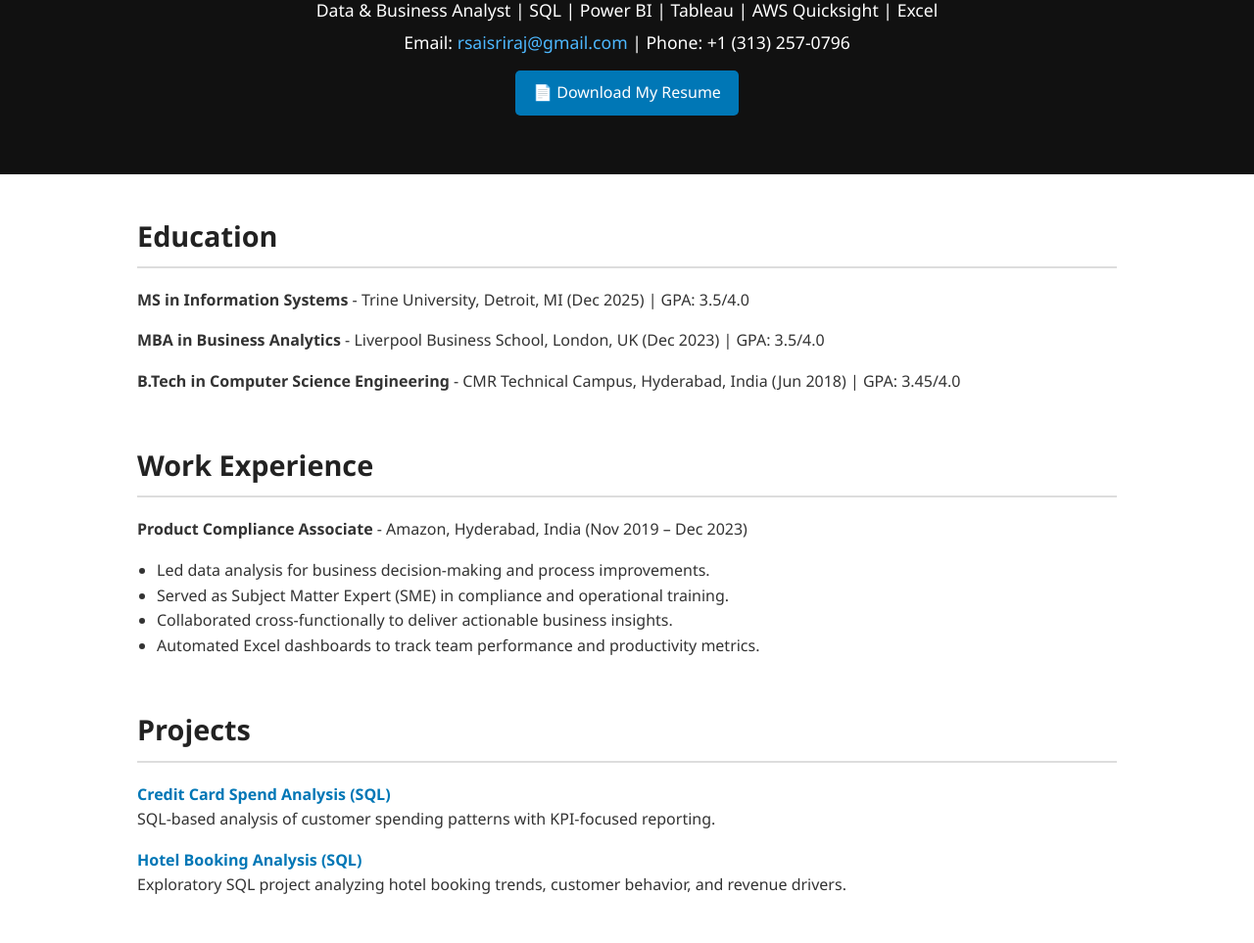
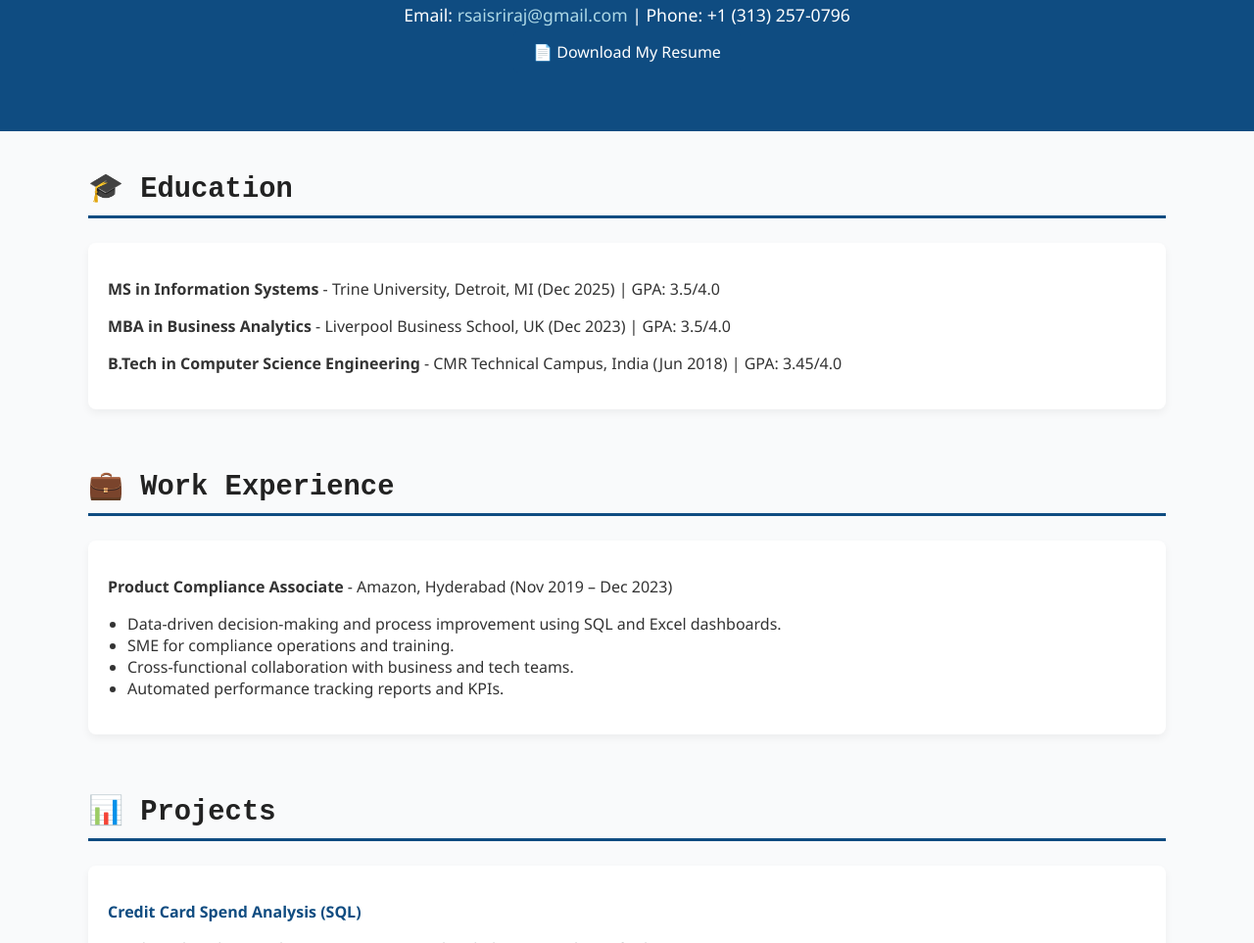
Before and after one commit to rangusaisriraj/saisrirajrangu.github.io, a plain HTML site: page index.html in a window 1280 px wide. Shown: the part 176-1139 px from the top of the page at 98% size. Drawn offline with Linux system fonts and the light colour scheme.

Commit message:
Update index.html

```diff
--- a/index.html
+++ b/index.html
@@ -5,73 +5,106 @@
     <meta name="viewport" content="width=device-width, initial-scale=1.0">
     <title>Sai Sri Raj Rangu | Data & Business Analyst Portfolio</title>
     <style>
+        /* Color Palette */
+        :root {
+            --bg-color: #f9fafb;
+            --card-color: #ffffff;
+            --text-color: #333333;
+            --accent-color: #0f4c81;   /* Deep blue */
+            --accent-hover: #145DA0;
+            --section-title: #222222;
+            --subtle-text: #666666;
+        }
+
         body {
             margin: 0;
             font-family: 'Segoe UI', Tahoma, Geneva, Verdana, sans-serif;
-            background-color: #FFFFFF;
-            color: #333333;
-            line-height: 1.6;
+            background-color: var(--bg-color);
+            color: var(--text-color);
         }
+
         header {
-            background-color: #111111;
-            color: #FFFFFF;
+            background-color: #0f4c81;
+            color: #ffffff;
             padding: 60px 20px;
             text-align: center;
         }
+
         header h1 {
+            font-size: 2.8em;
             margin-bottom: 10px;
-            font-size: 2.8em;
+            font-family: 'Courier New', Courier, monospace; /* Dev feel */
         }
+
         header p {
             margin: 5px 0;
             font-size: 1.1em;
         }
+
         .container {
-            max-width: 1000px;
+            max-width: 1100px;
             margin: 40px auto;
             padding: 0 20px;
         }
+
         section {
-            margin-bottom: 50px;
+            margin-bottom: 60px;
         }
+
         h2 {
-            color: #222222;
-            border-bottom: 2px solid #dddddd;
-            padding-bottom: 8px;
+            color: var(--section-title);
+            border-bottom: 3px solid var(--accent-color);
+            padding-bottom: 10px;
+            margin-bottom: 25px;
+            font-size: 1.8em;
+            font-family: 'Courier New', Courier, monospace;
+        }
+
+        .card {
+            background-color: var(--card-color);
+            border-radius: 8px;
+            box-shadow: 0 4px 8px rgba(0,0,0,0.05);
+            padding: 20px;
             margin-bottom: 20px;
-            font-size: 1.8em;
         }
+
         .btn {
             display: inline-block;
-            padding: 10px 18px;
-            background-color: #0077b6;
-            color: #ffffff;
+            padding: 10px 20px;
+            background-color: var(--accent-color);
+            color: #fff;
             text-decoration: none;
             border-radius: 5px;
-            margin-top: 10px;
             transition: background-color 0.3s ease;
         }
+
         .btn:hover {
-            background-color: #023e8a;
+            background-color: var(--accent-hover);
         }
+
         a {
-            color: #0077b6;
+            color: var(--accent-color);
             text-decoration: none;
         }
+
         a:hover {
             text-decoration: underline;
         }
+
         ul {
             padding-left: 20px;
         }
+
         footer {
             text-align: center;
-            padding: 20px;
-            background-color: #111111;
-            color: #CCCCCC;
+            padding: 30px;
+            background-color: #0f4c81;
+            color: #ccc;
             font-size: 0.9em;
         }
-        @media (max-width: 600px) {
+
+        /* Mobile Responsive */
+        @media (max-width: 768px) {
             header h1 {
                 font-size: 2em;
             }
@@ -86,60 +119,73 @@
 <header>
     <h1>Sai Sri Raj Rangu</h1>
     <p>Data & Business Analyst | SQL | Power BI | Tableau | AWS Quicksight | Excel</p>
-    <p>Email: <a href="mailto:rsaisriraj@gmail.com" style="color:#4DB8FF;">rsaisriraj@gmail.com</a> | Phone: +1 (313) 257-0796</p>
+    <p>Email: <a href="mailto:rsaisriraj@gmail.com" style="color:#ADD8E6;">rsaisriraj@gmail.com</a> | Phone: +1 (313) 257-0796</p>
     <a class="btn" href="https://drive.google.com/file/d/1JNGaLh_uXoo2EtoYcO2a-spvr_UfJLFh/view?usp=drive_link" target="_blank">📄 Download My Resume</a>
 </header>
 
 <div class="container">
 
     <section>
-        <h2>Education</h2>
+        <h2>🎓 Education</h2>
+        <div class="card">
             <p><strong>MS in Information Systems</strong> - Trine University, Detroit, MI (Dec 2025) | GPA: 3.5/4.0</p>
-        <p><strong>MBA in Business Analytics</strong> - Liverpool Business School, London, UK (Dec 2023) | GPA: 3.5/4.0</p>
-        <p><strong>B.Tech in Computer Science Engineering</strong> - CMR Technical Campus, Hyderabad, India (Jun 2018) | GPA: 3.45/4.0</p>
+            <p><strong>MBA in Business Analytics</strong> - Liverpool Business School, UK (Dec 2023) | GPA: 3.5/4.0</p>
+            <p><strong>B.Tech in Computer Science Engineering</strong> - CMR Technical Campus, India (Jun 2018) | GPA: 3.45/4.0</p>
+        </div>
     </section>
 
     <section>
-        <h2>Work Experience</h2>
-        <p><strong>Product Compliance Associate</strong> - Amazon, Hyderabad, India (Nov 2019 – Dec 2023)</p>
+        <h2>💼 Work Experience</h2>
+        <div class="card">
+            <p><strong>Product Compliance Associate</strong> - Amazon, Hyderabad (Nov 2019 – Dec 2023)</p>
             <ul>
-            <li>Led data analysis for business decision-making and process improvements.</li>
-            <li>Served as Subject Matter Expert (SME) in compliance and operational training.</li>
-            <li>Collaborated cross-functionally to deliver actionable business insights.</li>
-            <li>Automated Excel dashboards to track team performance and productivity metrics.</li>
+                <li>Data-driven decision-making and process improvement using SQL and Excel dashboards.</li>
+                <li>SME for compliance operations and training.</li>
+                <li>Cross-functional collaboration with business and tech teams.</li>
+                <li>Automated performance tracking reports and KPIs.</li>
             </ul>
+        </div>
     </section>
 
     <section>
-        <h2>Projects</h2>
-        <p><strong><a href="https://github.com/rangusaisriraj/credit-card-spend-analysis" target="_blank">Credit Card Spend Analysis (SQL)</a></strong><br>
-        SQL-based analysis of customer spending patterns with KPI-focused reporting.</p>
+        <h2>📊 Projects</h2>
 
-        <p><strong><a href="https://github.com/rangusaisriraj/Hotel_Booking_SQL_Project" target="_blank">Hotel Booking Analysis (SQL)</a></strong><br>
-        Exploratory SQL project analyzing hotel booking trends, customer behavior, and revenue drivers.</p>
+        <div class="card">
+            <p><strong><a href="https://github.com/rangusaisriraj/credit-card-spend-analysis" target="_blank">Credit Card Spend Analysis (SQL)</a></strong></p>
+            <p>SQL-based analysis exploring customer spending behaviors and KPIs for business strategy.</p>
+        </div>
+
+        <div class="card">
+            <p><strong><a href="https://github.com/rangusaisriraj/Hotel_Booking_SQL_Project" target="_blank">Hotel Booking Analysis (SQL)</a></strong></p>
+            <p>Data-driven insights into booking patterns, revenue forecasting, and cancellation analysis.</p>
+        </div>
     </section>
 
     <section>
-        <h2>Certifications</h2>
+        <h2>🎖️ Certifications</h2>
+        <div class="card">
             <ul>
                 <li>Power BI Data Analyst Associate - Microsoft</li>
                 <li>SQL for Data Science - Coursera</li>
                 <li>Data Visualization with Tableau - Udemy</li>
             </ul>
+        </div>
     </section>
 
     <section>
-        <h2>Contact</h2>
+        <h2>📬 Contact</h2>
+        <div class="card">
             <p>Email: <a href="mailto:rsaisriraj@gmail.com">rsaisriraj@gmail.com</a></p>
             <p>Phone: +1 (313) 257-0796</p>
             <p>GitHub: <a href="https://github.com/rangusaisriraj" target="_blank">github.com/rangusaisriraj</a></p>
             <p>LinkedIn: <a href="#" target="_blank">[Add Your LinkedIn URL]</a></p>
+        </div>
     </section>
 
 </div>
 
 <footer>
-    © 2025 Sai Sri Raj Rangu | All Rights Reserved
+    © 2025 Sai Sri Raj Rangu | Designed with 💻 & ☕
 </footer>
 
 </body>
```
Lines whose indentation alone changed are shown as unchanged.
